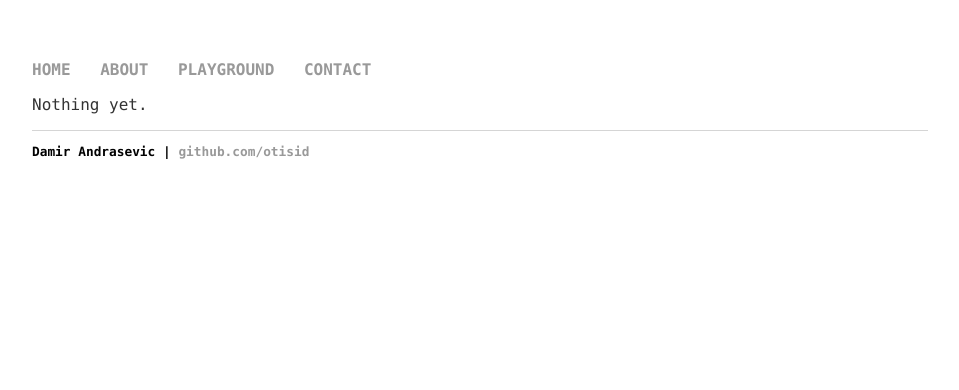
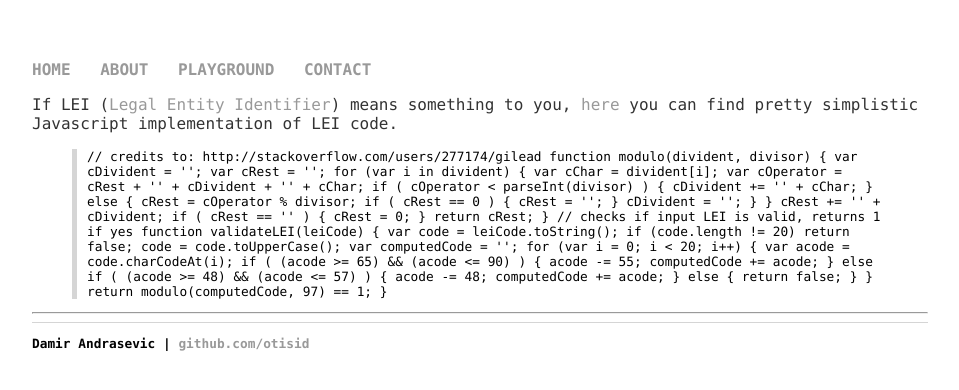
Before and after one commit to otisid/otisid.github.io, a Jekyll site: the page built from playground/index.html, in a window 1280 px wide. Shown: the top 390 px of the page, without its empty margins (160-1119 px from the left). Built offline with Jekyll 4.4.1, drawn with Linux system fonts in a browser that asks for light colours.

Commit message:
Adding content.

```diff
--- a/playground/index.html
+++ b/playground/index.html
@@ -2,4 +2,64 @@
 layout: default
 title: playground
 ---
-<p>Nothing yet.</p>
+<p>If LEI (<a href="https://www.gleif.org/en/lei-focus/what-is-an-lei">Legal Entity Identifier</a>) means something to you, <a href="https://github.com/otisid/lei-js-validator">here</a> you can find pretty simplistic Javascript implementation of LEI code.</p>
+
+<blockquote>
+// credits to: http://stackoverflow.com/users/277174/gilead
+function modulo(divident, divisor) {
+    var cDivident = '';
+    var cRest = '';
+
+    for (var i in divident) {
+        var cChar = divident[i];
+        var cOperator = cRest + '' + cDivident + '' + cChar;
+
+        if ( cOperator < parseInt(divisor) ) {
+                cDivident += '' + cChar;
+        } else {
+            cRest = cOperator % divisor;
+            if ( cRest == 0 ) {
+                cRest = '';
+            }
+            cDivident = '';
+        }
+    }
+
+    cRest += '' + cDivident;
+
+    if ( cRest == '' ) {
+        cRest = 0;
+    }
+
+    return cRest;
+}
+
+// checks if input LEI is valid, returns 1 if yes
+function validateLEI(leiCode) {
+    var code = leiCode.toString();
+
+    if (code.length != 20)
+        return false;
+
+    code = code.toUpperCase();
+
+    var computedCode = '';
+
+    for (var i = 0; i < 20; i++) {
+        var acode = code.charCodeAt(i);
+        if ( (acode >= 65) && (acode <= 90) ) {
+            acode -= 55;
+            computedCode += acode;
+        } else if ( (acode >= 48) && (acode <= 57) ) {
+            acode -= 48;
+            computedCode += acode;
+        } else {
+            return false;
+        }
+    }
+
+    return modulo(computedCode, 97) == 1;
+}
+</blockquote>
+
+<hr>
```
